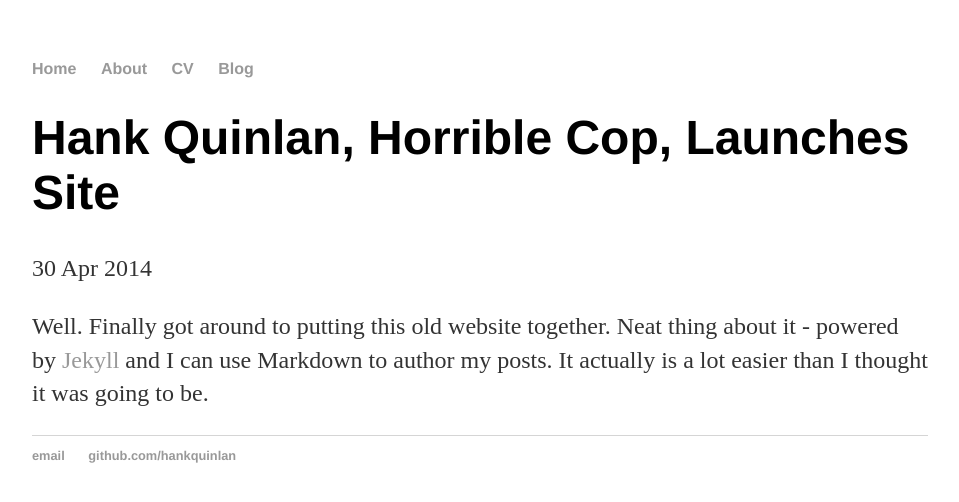
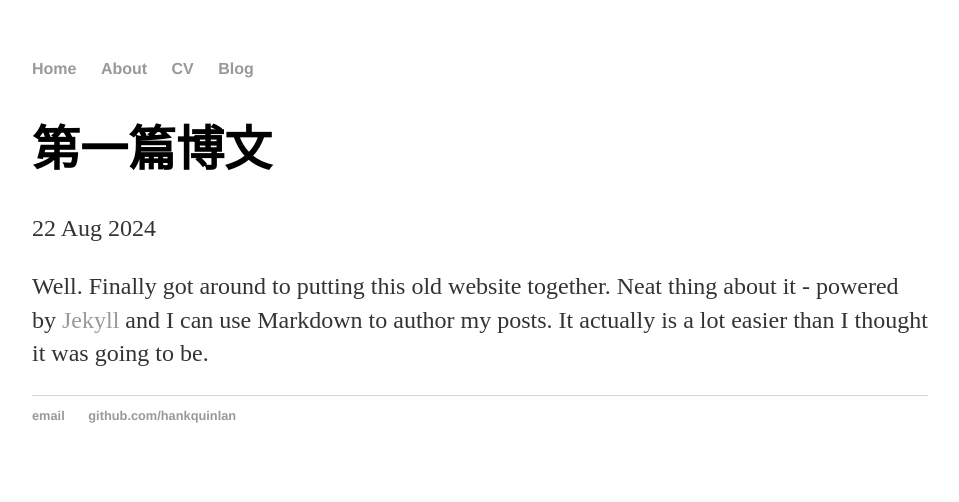
Before and after one commit to liujinzhu333/liujinzhu333.github.io, a Jekyll site: the page built from _posts/2024-08-30-first.md, in a window 1280 px wide. Shown: the top 502 px of the page, without its empty margins (160-1119 px from the left). Built offline with Jekyll 4.4.1, drawn with Linux system fonts in a browser that asks for light colours.

Commit message:
初始化

```diff
--- a/_posts/2014-04-30-hank-quinlan-site-launched.md
+++ b/_posts/2024-08-30-first.md
@@ -1,7 +1,7 @@
 ---
 layout: post
-title: "Hank Quinlan, Horrible Cop, Launches Site"
-date: 2014-04-30
+title: "第一篇博文"
+date: 2024-08-22
 ---
 
 Well. Finally got around to putting this old website together. Neat thing about it - powered by [Jekyll](http://jekyllrb.com) and I can use Markdown to author my posts. It actually is a lot easier than I thought it was going to be.
--- a/index.html
+++ b/index.html
@@ -1,6 +1,6 @@
 ---
 layout: default
-title: Hank Quinlan, Horrible Cop
+title: 首页
 ---
 <div class="blurb">
 	<h1>Hi there, I'm Hank Quinlan!</h1>
```
Also changed, not shown: _includes/analytics.html (added, +9 -0 lines), 1 other file.
